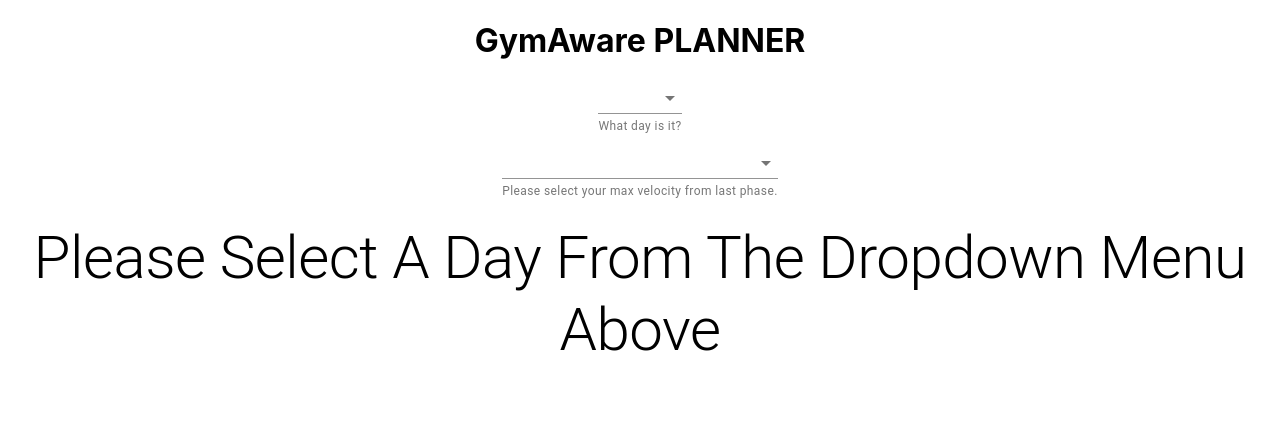
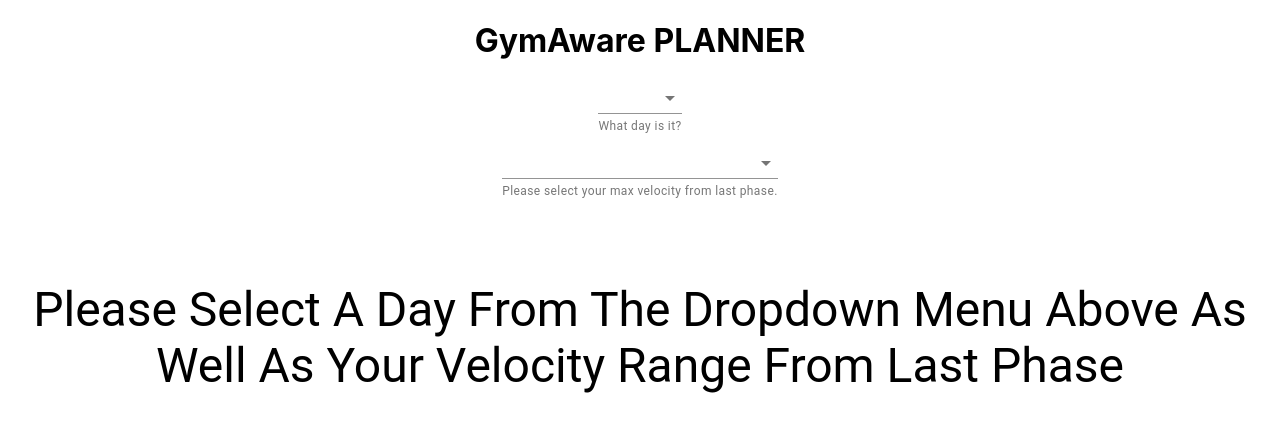
Before and after one commit to ckaiser258/GymAware-Planner, a React (Create React App) app: page / in a window 1280 px wide. Shown: the top 432 px of the page. Built offline with nearby package versions, Linux system fonts and the light colour scheme.

Commit message:
Require day and range to be selected before showing table

```diff
--- a/src/components/WorkoutTable.js
+++ b/src/components/WorkoutTable.js
@@ -68,7 +68,7 @@
 
   return (
     <Container>
-      {day ? (
+      {day && velocityRange ? (
         <>
           {velocityRange ? (
             <Typography variant="h4">
@@ -114,8 +114,9 @@
           </TableContainer>
         </>
       ) : (
-        <Typography variant="h2">
-          Please Select A Day From The Dropdown Menu Above
+        <Typography variant="h3" style={{marginTop: 80}}>
+          Please Select A Day From The Dropdown Menu Above As Well As Your
+          Velocity Range From Last Phase
         </Typography>
       )}
     </Container>
```
